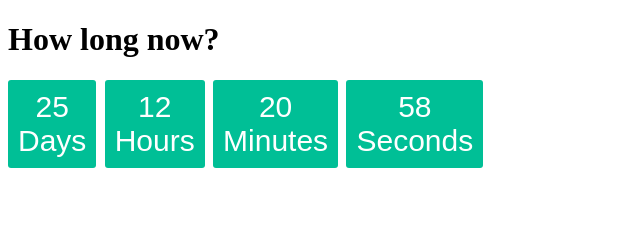
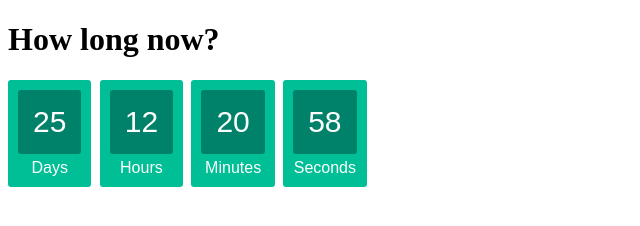
Before and after one commit to gkritchie/how-long-now, a plain HTML site: page index.html in a window 1280 px wide. Shown: the whole page, without its empty margins (0-640 px from the left). Drawn offline with Linux system fonts and the light colour scheme.

Commit message:
Update styles a wee bit

```diff
--- a/app.js
+++ b/app.js
@@ -30,10 +30,10 @@ function initializeClock(id, eventTime) {
     function updateClock() {
         var t = getTimeRemaining(eventTime);
 
-        daysSpan.innerHTML = t.days;
-        hoursSpan.innerHTML = t.hours;
-        minsSpan.innerHTML = t.minutes;
-        secsSpan.innerHTML = t.seconds;
+        daysSpan.innerHTML = ('0' + t.days).slice(-2);
+        hoursSpan.innerHTML = ('0' + t.hours).slice(-2);
+        minsSpan.innerHTML = ('0' + t.minutes).slice(-2);
+        secsSpan.innerHTML = ('0' + t.seconds).slice(-2);
 
         if (t.total <= 0) {
             clearInterval(timeInterval);
--- a/index.html
+++ b/index.html
@@ -9,19 +9,19 @@
     <div id="clockdiv">
         <div>
             <span class="days"></span>
-            <div>Days</div>
+            <div class="smalltext">Days</div>
         </div>
         <div>
             <span class="hours"></span>
-            <div>Hours</div>
+            <div class="smalltext">Hours</div>
         </div>
         <div>
             <span class="minutes"></span>
-            <div>Minutes</div>
+            <div class="smalltext">Minutes</div>
         </div>
         <div>
             <span class="seconds"></span>
-            <div>Seconds</div>
+            <div class="smalltext">Seconds</div>
         </div>
     </div>
     <script src="./app.js"></script>
--- a/styles.css
+++ b/styles.css
@@ -7,9 +7,21 @@
     font-size: 30px;
 }
 
-#clockdiv > div{
+#clockdiv > div {
     padding: 10px;
     border-radius: 3px;
     background: #00BF96;
     display: inline-block;
 }
+
+#clockdiv div > span {
+    padding: 15px;
+    border-radius: 3px;
+    background: #00816A;
+    display: inline-block;
+}
+
+.smalltext {
+    padding-top: 5px;
+    font-size: 16px;
+}
```
